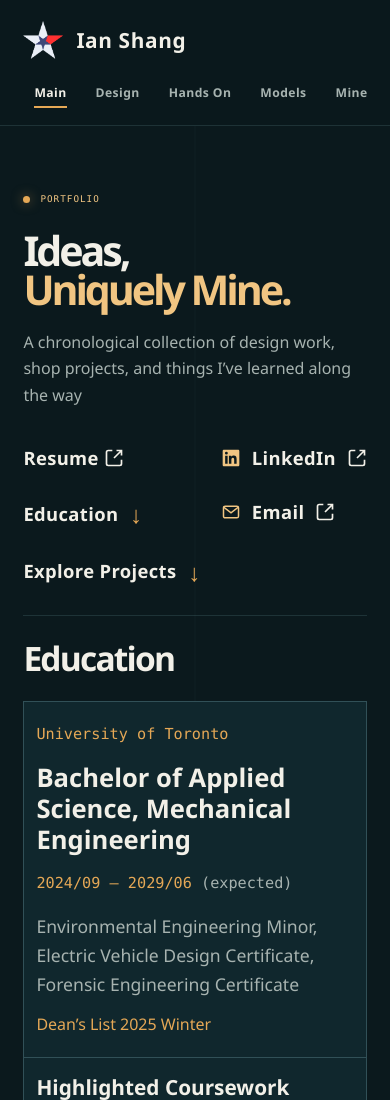
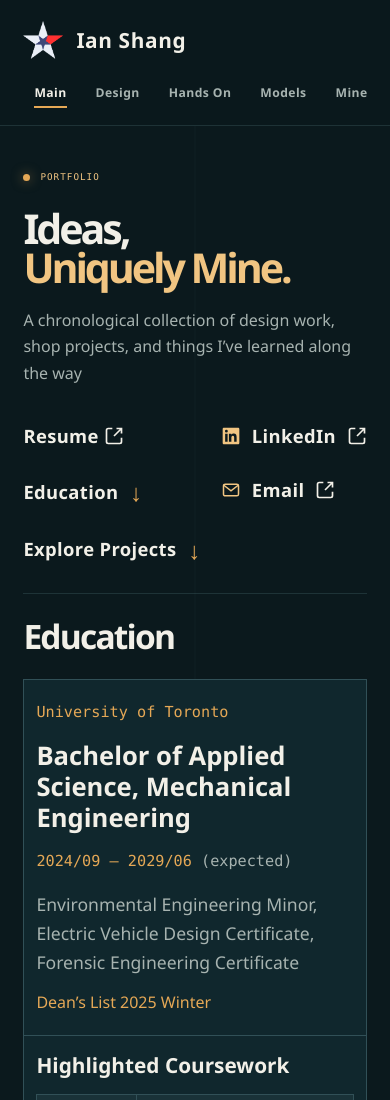
Before and after one commit to IanShang/Portfolio, a plain HTML site: page index.html in a window 390 px wide. Shown: the top 1100 px of the page. Drawn offline with Linux system fonts and the light colour scheme.

Commit message:
Reduce introduction top padding to two thirds

```diff
--- a/index.html
+++ b/index.html
@@ -7,7 +7,7 @@
     <meta name="description" content="Design, hands-on projects, marketing, and Minecraft creations by Ian Shang.">
     <title>Workshop Log — Ian Shang</title>
     <link rel="icon" type="image/png" href="favicon.png?v=1">
-    <link rel="stylesheet" href="styles.css?v=compact-section-headings-v1">
+    <link rel="stylesheet" href="styles.css?v=intro-top-gap-v1">
     <script src="app.js?v=education-layout-v3" defer></script>
   </head>
   <body id="all">
--- a/styles.css
+++ b/styles.css
@@ -131,7 +131,7 @@ main { overflow: hidden; }
   align-items: center;
   gap: 6%;
   margin: 0 auto;
-  padding: 65px 0 86px;
+  padding: calc(65px * 2 / 3) 0 86px;
 }
 
 .intro-copy { position: relative; z-index: 1; padding-bottom: 6px; }
@@ -437,7 +437,7 @@ h2 {
   .category-nav { width: 100%; justify-content: flex-start; overflow-x: auto; padding: 0 0 2px; }
   .nav-link { min-width: max-content; padding: 8px 11px; }
   .nav-link[aria-current="page"]::after { right: 11px; left: 11px; }
-  .intro { width: min(100% - 12vw, 560px); min-height: auto; grid-template-columns: 1fr; gap: 36px; padding: 66px 0 74px; }
+  .intro { width: min(100% - 12vw, 560px); min-height: auto; grid-template-columns: 1fr; gap: 36px; padding: 44px 0 74px; }
   .intro-copy { padding: 0; }
   h1 { font-size: clamp(3.5rem, 13vw, 5.7rem); }
   .intro-visual { width: min(100%, 470px); justify-self: center; }
```
